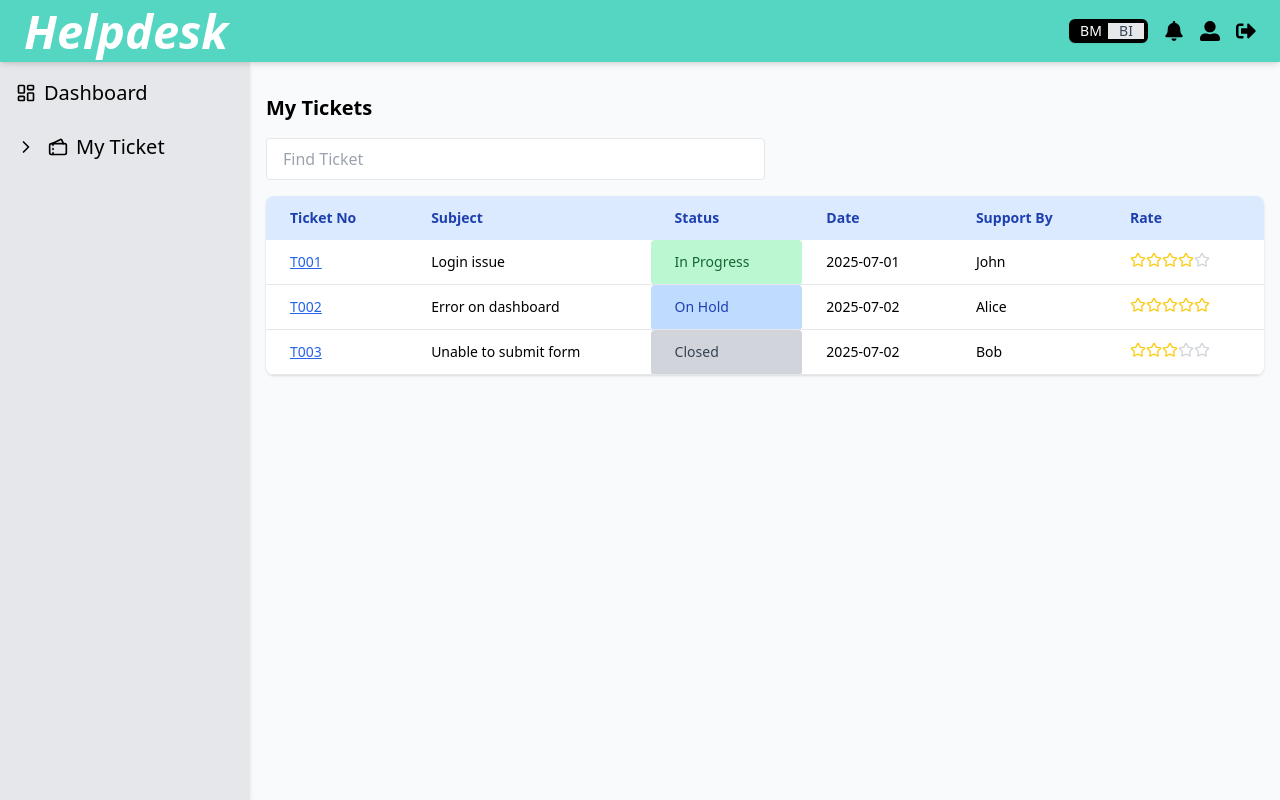
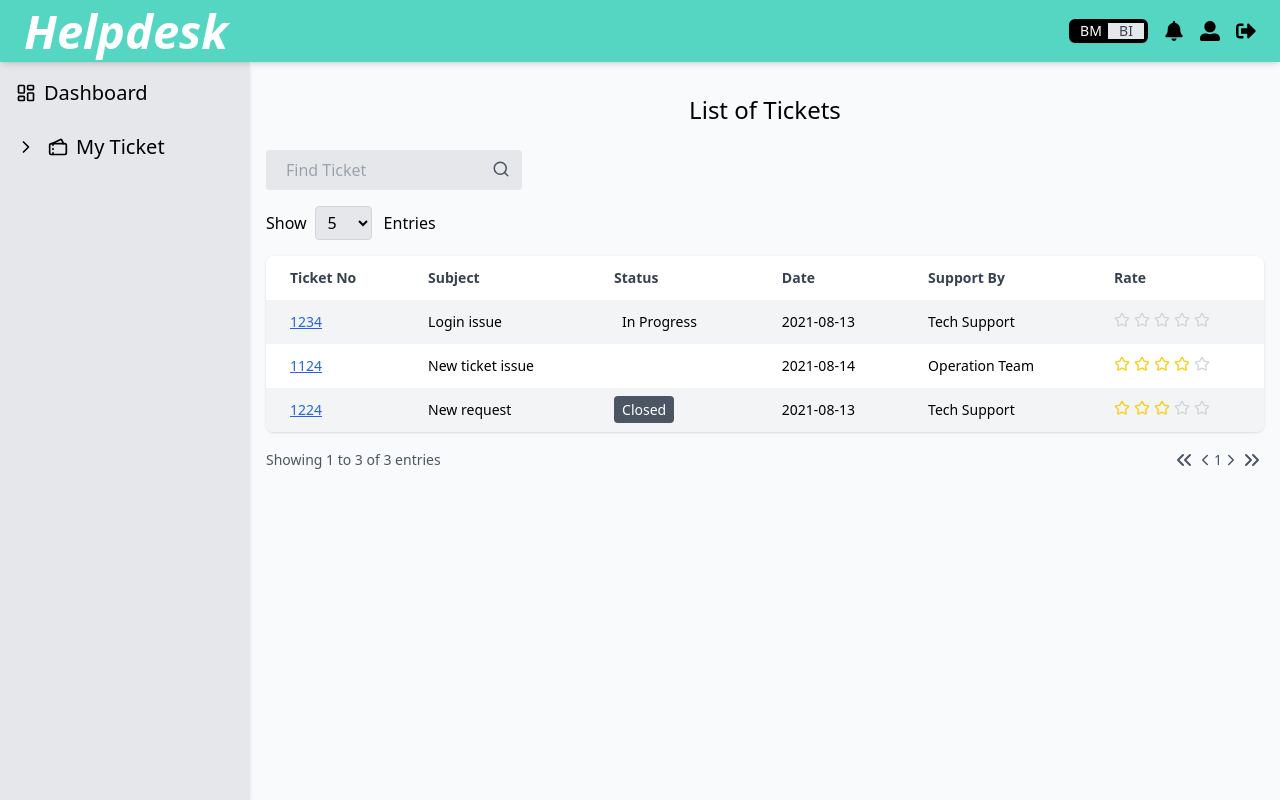
Before and after one commit to MansiChache/helpdesk, a React (Create React App) app in the folder client/: page /my-tickets in a window 1280 px wide. Built offline with nearby package versions, Linux system fonts and the light colour scheme.

Commit message:
New Ticket Form and MyTickets finalized font and color

```diff
--- a/client/src/pages/MyTickets.jsx
+++ b/client/src/pages/MyTickets.jsx
@@ -1,28 +1,31 @@
 import { useState } from 'react';
 import Navbar from '../components/Navbar';
 import Sidebar from '../components/Sidebar';
-import { Star, X } from 'lucide-react';
+import { Star, X, Search, ChevronLeft, ChevronRight, ChevronsLeft, ChevronsRight } from 'lucide-react';
 
 const MyTickets = () => {
   const [search, setSearch] = useState('');
   const [selectedTicket, setSelectedTicket] = useState(null);
+  const [entries, setEntries] = useState(5);
 
   const tickets = [
-    { id: 'T001', subject: 'Login issue', status: 'In Progress', date: '2025-07-01', supportBy: 'John', rating: 4 },
-    { id: 'T002', subject: 'Error on dashboard', status: 'On Hold', date: '2025-07-02', supportBy: 'Alice', rating: 5 },
-    { id: 'T003', subject: 'Unable to submit form', status: 'Closed', date: '2025-07-02', supportBy: 'Bob', rating: 3 },
+    { id: '1234', subject: 'Login issue', status: 'In Progress', date: '2021-08-13', supportBy: 'Tech Support', rating: 0 },
+    { id: '1124', subject: 'New ticket issue', status: 'On Hold', date: '2021-08-14', supportBy: 'Operation Team', rating: 4 },
+    { id: '1224', subject: 'New request', status: 'Closed', date: '2021-08-13', supportBy: 'Tech Support', rating: 3 },
   ];
 
   const getStatusColor = (status) => {
     switch (status) {
-      case 'In Progress': return 'bg-green-200 text-green-800';
-      case 'On Hold': return 'bg-blue-200 text-blue-800';
-      case 'Closed': return 'bg-gray-300 text-gray-700';
-      default: return 'bg-gray-100 text-gray-800';
+      case 'In Progress': return 'bg-customLightGreen text-black';
+      case 'On Hold': return 'bg-customDarkBlue text-white';
+      case 'Closed': return 'bg-gray-600 text-white';
+
     }
   };
 
-  const filteredTickets = tickets.filter(t => t.id.toLowerCase().includes(search.toLowerCase()));
+  const filteredTickets = tickets
+    .filter(t => t.id.toLowerCase().includes(search.toLowerCase()))
+    .slice(0, entries);
 
   const closeModal = () => setSelectedTicket(null);
 
@@ -31,21 +34,44 @@ const MyTickets = () => {
       <Sidebar role="user" />
       <div className="flex flex-col w-full">
         <Navbar />
-        <div className="pt-[70px] pl-[250px] min-h-screen bg-gray-50">
+        <div className="pt-[70px] pl-[250px] min-h-screen bg-gray-50 font-sanchez">
           <div className="max-w-[1190px] mx-auto py-6 px-4">
-            <h2 className="text-xl font-bold mb-4">My Tickets</h2>
+
+            <h2 className="text-2xl font-medium text-center mb-6">List of Tickets</h2>
+
+            <div className="flex flex-col justify-between mb-4 gap-4">
+              <div className="relative w-64">
                 <input
                   type="text"
                   placeholder="Find Ticket"
                   value={search}
                   onChange={(e) => setSearch(e.target.value)}
-              className="mb-4 px-4 py-2 border rounded w-1/2"
+                  className="pl-5 pr-4 py-2 bg-gray-200 rounded w-64"
                 />
+                <Search className="absolute right-3 top-2.5 text-gray-600" size={18} />
+              </div>
+
+              <div className="flex items-center gap-2">
+                <label className="font-medium">Show</label>
+                <select
+                  className="border border-gray-300 rounded bg-gray-200 px-2 py-1"
+                  value={entries}
+                  onChange={(e) => setEntries(Number(e.target.value))}
+                >
+                  {[5, 10, 15, 20].map(n => (
+                    <option key={n} value={n}>{n}</option>
+                  ))}
+                </select>
+                <span className="ml-1">Entries</span>
+              </div>
+
+
+            </div>
 
             <div className="bg-white rounded-lg shadow overflow-x-auto">
-              <table className="min-w-full text-sm text-left">
-                <thead className="bg-blue-100 text-blue-800">
-                  <tr>
+              <table className="min-w-full text-sm text-left border-collapse">
+                <thead>
+                  <tr className="text-gray-700">
                     <th className="py-3 px-6">Ticket No</th>
                     <th className="py-3 px-6">Subject</th>
                     <th className="py-3 px-6">Status</th>
@@ -55,18 +81,22 @@ const MyTickets = () => {
                   </tr>
                 </thead>
                 <tbody>
-                  {filteredTickets.map(ticket => (
+                  {filteredTickets.map((ticket, index) => (
                     <tr
                       key={ticket.id}
-                      className="border-b hover:bg-gray-50 cursor-pointer"
+                      className={`${index % 2 === 0 ? 'bg-gray-100' : 'bg-white'} hover:bg-gray-200 cursor-pointer`}
                       onClick={() => setSelectedTicket(ticket)}
                     >
                       <td className="py-3 px-6 font-medium text-blue-600 underline">{ticket.id}</td>
                       <td className="py-3 px-6">{ticket.subject}</td>
-                      <td className={`py-3 px-6 ${getStatusColor(ticket.status)} rounded`}>{ticket.status}</td>
+                      <td className="py-3 px-6">
+                        <span className={`px-2 py-1 rounded text-sm ${getStatusColor(ticket.status)}`}>
+                          {ticket.status}
+                        </span>
+                      </td>
                       <td className="py-3 px-6">{ticket.date}</td>
                       <td className="py-3 px-6">{ticket.supportBy}</td>
-                      <td className="py-3 px-6 flex">
+                      <td className="py-3 px-6 flex gap-1">
                         {[...Array(5)].map((_, i) => (
                           <Star key={i} size={16} className={i < ticket.rating ? 'text-yellow-400' : 'text-gray-300'} />
                         ))}
@@ -77,19 +107,28 @@ const MyTickets = () => {
               </table>
             </div>
 
+            <div className="flex justify-between items-center mt-4 text-sm text-gray-600">
+              <p>
+                Showing 1 to {filteredTickets.length} of {tickets.length} entries
+              </p>
+              <div className="flex items-center">
+                <ChevronsLeft />
+                <button className="rounded hover:bg-gray-200">
+                  <ChevronLeft size={18} />
+                </button>
+                1
+                <button className="rounded hover:bg-gray-200">
+                  <ChevronRight size={18} />
+                </button>
+                <ChevronsRight />
+              </div>
+            </div>
+
+            {/* Modal */}
             {selectedTicket && (
-              <div
-                className="fixed inset-0 flex items-center justify-center bg-black bg-opacity-40 z-50"
-                onClick={closeModal}
-              >
-                <div
-                  className="bg-white p-6 rounded-lg shadow-md relative w-[90%] max-w-md"
-                  onClick={(e) => e.stopPropagation()}
-                >
-                  <button
-                    className="absolute top-2 right-2 text-gray-500 hover:text-black"
-                    onClick={closeModal}
-                  >
+              <div className="fixed inset-0 flex items-center justify-center bg-black bg-opacity-40 z-50" onClick={closeModal}>
+                <div className="bg-white p-6 rounded-lg shadow-md relative w-[90%] max-w-md" onClick={(e) => e.stopPropagation()}>
+                  <button className="absolute top-2 right-2 text-gray-500 hover:text-black" onClick={closeModal}>
                     <X />
                   </button>
                   <h3 className="font-bold text-lg mb-4">Ticket Details</h3>
@@ -101,7 +140,6 @@ const MyTickets = () => {
                 </div>
               </div>
             )}
-
           </div>
         </div>
       </div>
--- a/client/src/pages/NewTicketForm.jsx
+++ b/client/src/pages/NewTicketForm.jsx
@@ -89,9 +89,8 @@ const NewTicketForm = () => {
                 </div>
               </div>
 
-              {/* ReCAPTCHA and Submit button side-by-side, aligned with form fields */}
               <div className="col-span-2 grid grid-cols-2 gap-6 mt-4">
-                {/* I'm not a robot */}
+
                 <div className="flex items-center justify-between bg-white border rounded px-4 py-2 shadow-md w-full">
                   <div className="flex items-center gap-2">
                     <input
@@ -113,7 +112,6 @@ const NewTicketForm = () => {
                   />
                 </div>
 
-                {/* Submit Button */}
                 <div className="flex justify-end items-center">
                   <button
                     type="submit"
```
Lines whose indentation alone changed are shown as unchanged.
